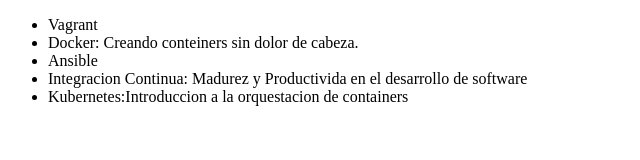
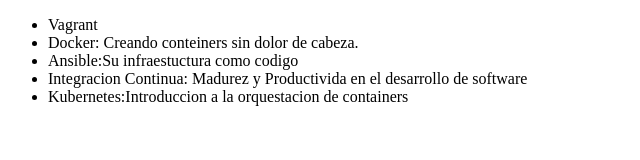
Before and after one commit to Bekker94/alura-git, a plain HTML site: page index.html in a window 1280 px wide. Shown: the whole page, without its empty margins (0-640 px from the left). Drawn offline with Linux system fonts and the light colour scheme.

Commit message:
Modificando el nombre del curso de Ansible

```diff
--- a/index.html
+++ b/index.html
@@ -9,7 +9,7 @@
 
           <li> Vagrant </li>
           <li> Docker: Creando conteiners sin dolor de cabeza.</li>
-          <li> Ansible </li>
+          <li> Ansible:Su infraestuctura como codigo</li>
           <li> Integracion Continua: Madurez y Productivida en el desarrollo de software </li>
           <li>Kubernetes:Introduccion a la orquestacion de containers </li>
 
```
